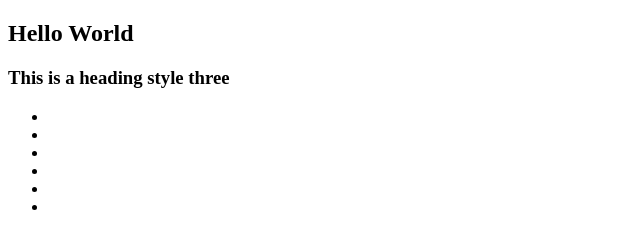
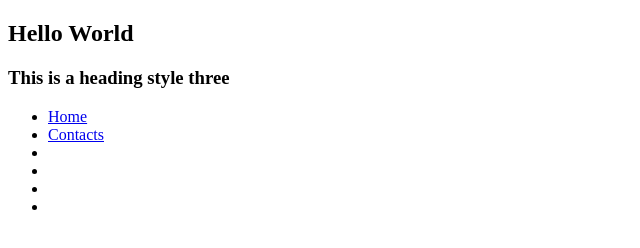
Before and after one commit to Jbenntt191/helloworld, a plain HTML site: page index.html in a window 1280 px wide. Shown: the whole page, without its empty margins (0-640 px from the left). Drawn offline with Linux system fonts and the light colour scheme.

Commit message:
added menu info

```diff
--- a/index.html
+++ b/index.html
@@ -9,8 +9,8 @@
     <h2>Hello World</h2>
     <h3>This is a heading style three</h3>
     <ul>
-        <li><a href="index.html"></a></li>
-        <li><a href="contacts.html"></a></li>
+        <li><a href="index.html">Home</a></li>
+        <li><a href="contacts.html">Contacts</a></li>
         <li><a href=""></a></li>
         <li><a href=""></a></li>
         <li><a href=""></a></li>
```
